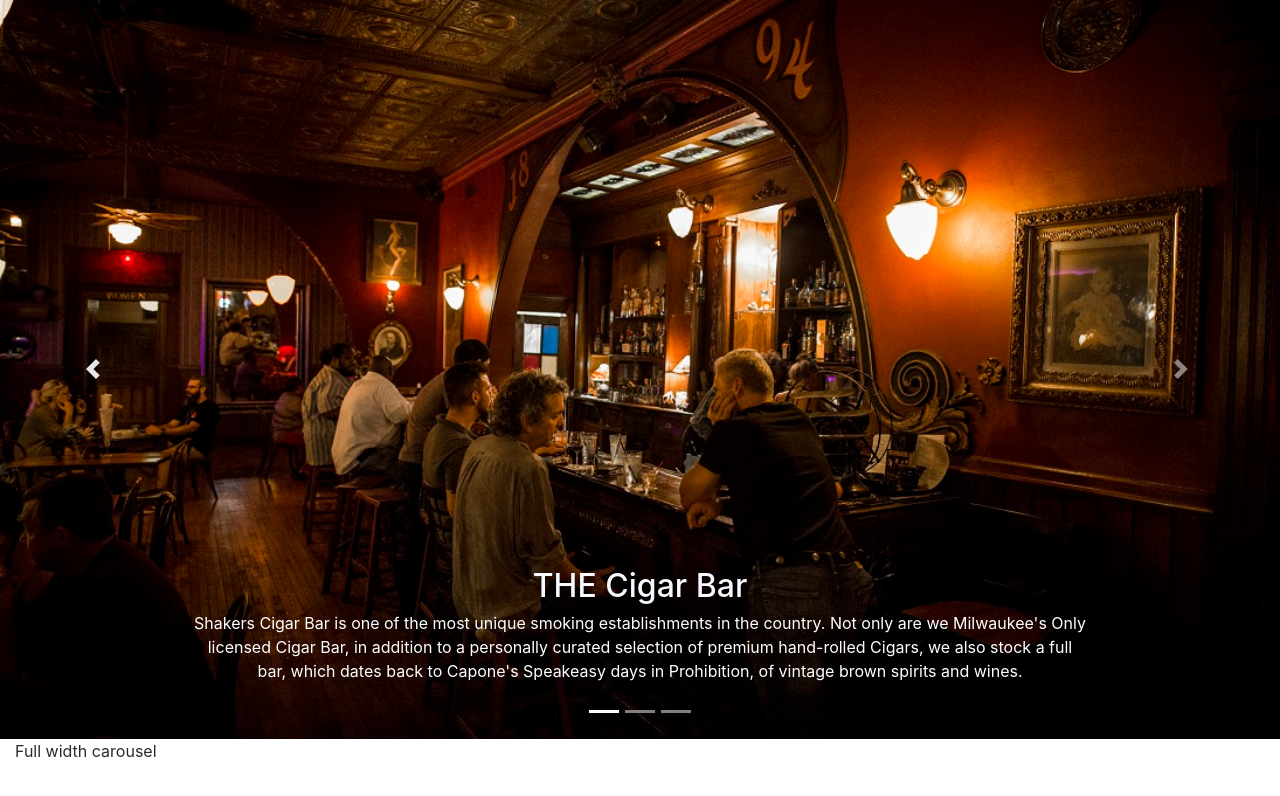
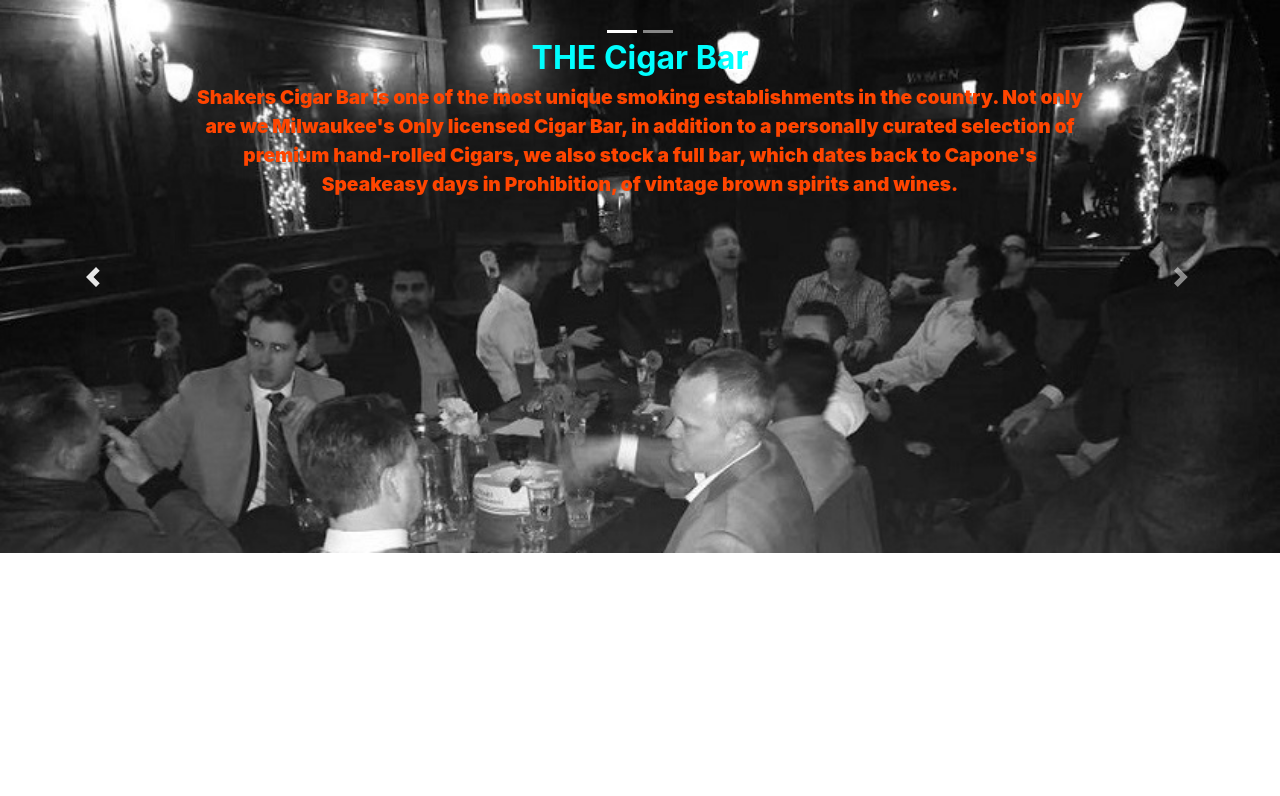
Before and after one commit to jlind0/Group.Bobaloo.Web, a plain HTML site: page Group.Bobaloo.Web/index.html in a window 1280 px wide. Drawn offline with nearby package versions, Linux system fonts and the light colour scheme; a script that the page names is missing.

Commit message:
updated image and styles.

```diff
--- a/Group.Bobaloo.Web/index.css
+++ b/Group.Bobaloo.Web/index.css
@@ -10,7 +10,7 @@
 */
 .carousel-item .img-fluid {
     width: 100%;
-    height: auto;
+    height: 100%;
 }
 
 /*
@@ -20,8 +20,25 @@
     display: block;
     width: 100%;
 }
+.carousel-caption {
+    bottom:0px;
+    top:20px;
+}
+.carousel-caption h2 a {
+    font-weight: 700;
+    color: aqua;
+}
+.black {
+    color: cornsilk;
 
-.carousel-caption h2 a{
-    font-weight:500;
-    color: ghostwhite;
 }
+.carousel-caption p {
+    font-weight:900;
+    color: orangered;
+    font-size:larger;
+}
+
+.carousel-indicators{
+    bottom:0px;
+    top:30px;
+}
--- a/Group.Bobaloo.Web/index.html
+++ b/Group.Bobaloo.Web/index.html
@@ -12,37 +12,39 @@
 </head>
 <body>
     <div id="carousel-2" class="carousel slide carousel-fade" data-ride="carousel" data-interval="6000">
-        <ol class="carousel-indicators">
-            <li data-target="#carousel-2" data-slide-to="0" class="active"></li>
-            <li data-target="#carousel-2" data-slide-to="1"></li>
-            <li data-target="#carousel-2" data-slide-to="2"></li>
-        </ol>
         <div class="carousel-inner" role="listbox">
 
             <div class="carousel-item active">
-                <img src="images/shakers.jpg" alt="responsive image" class="d-block img-fluid">
-
                 <div class="carousel-caption">
                     <div>
                         <h2><a href="http://cigarbar.co">THE Cigar Bar</a></h2>
                         <p>Shakers Cigar Bar is one of the most unique smoking establishments in the country. Not only are we Milwaukee's Only licensed Cigar Bar, in addition to a personally curated selection of premium hand-rolled Cigars, we also stock a full bar, which dates back to Capone's Speakeasy days in Prohibition, of vintage brown spirits and wines.</p>
                     </div>
                 </div>
+                <img src="images/shakers3.jpg" alt="responsive image" class="d-block img-fluid">
+
+
             </div>
             <!-- /.carousel-item -->
 
 
             <div class="carousel-item">
-                    <img src="images/hangman.jpg" alt="responsive image" class="d-block img-fluid">
+                <div class="carousel-caption">
+                    <div>
+                        <h2><a href="http://www.hangmantours.com">Hangman Tours</a></h2>
+                        <p><span class="black">Milwaukee’s quirkiest historic tours. Ghosts, cannibals, hookers, oh my! Offering a series of historically accurate tours to suit anyone’s proclivities, Hangman Tours helps you get a little more cozy with Milwaukee in a captivating way.</span></p>
+                    </div>
+                </div>
+                <img src="images/hangman.jpg" alt="responsive image" class="d-block img-fluid">
 
-                    <div class="carousel-caption">
-                        <div>
-                            <h2><a href="http://www.hangmantours.com">Hangman Tours</a></h2>
-                            <p>Milwaukee’s quirkiest historic tours. Ghosts, cannibals, hookers, oh my! Offering a series of historically accurate tours to suit anyone’s proclivities, Hangman Tours helps you get a little more cozy with Milwaukee in a captivating way.</p>
-                        </div>
-                    </div>
+
             </div>
         </div>
+        <ol class="carousel-indicators">
+            <li data-target="#carousel-2" data-slide-to="0" class="active"></li>
+            <li data-target="#carousel-2" data-slide-to="1"></li>
+        </ol>
+
         <!-- /.carousel-inner -->
         <a class="carousel-control-prev" href="#carousel-2" role="button" data-slide="prev">
             <span class="carousel-control-prev-icon" aria-hidden="true"></span>
@@ -53,13 +55,6 @@
             <span class="sr-only">Next</span>
         </a>
     </div>
-    <!-- /.carousel -->
-
-
-    <div class="container-fluid">
-        <p>Full width carousel</p>
-    </div>
-    <!-- /.container -->
 
 </body>
 </html>
```
Also changed, not shown: Group.Bobaloo.Web/images/hangman.jpg, Group.Bobaloo.Web/images/shakers2.jpg (added), Group.Bobaloo.Web/images/shakers3.jpg (added), 1 other file.
